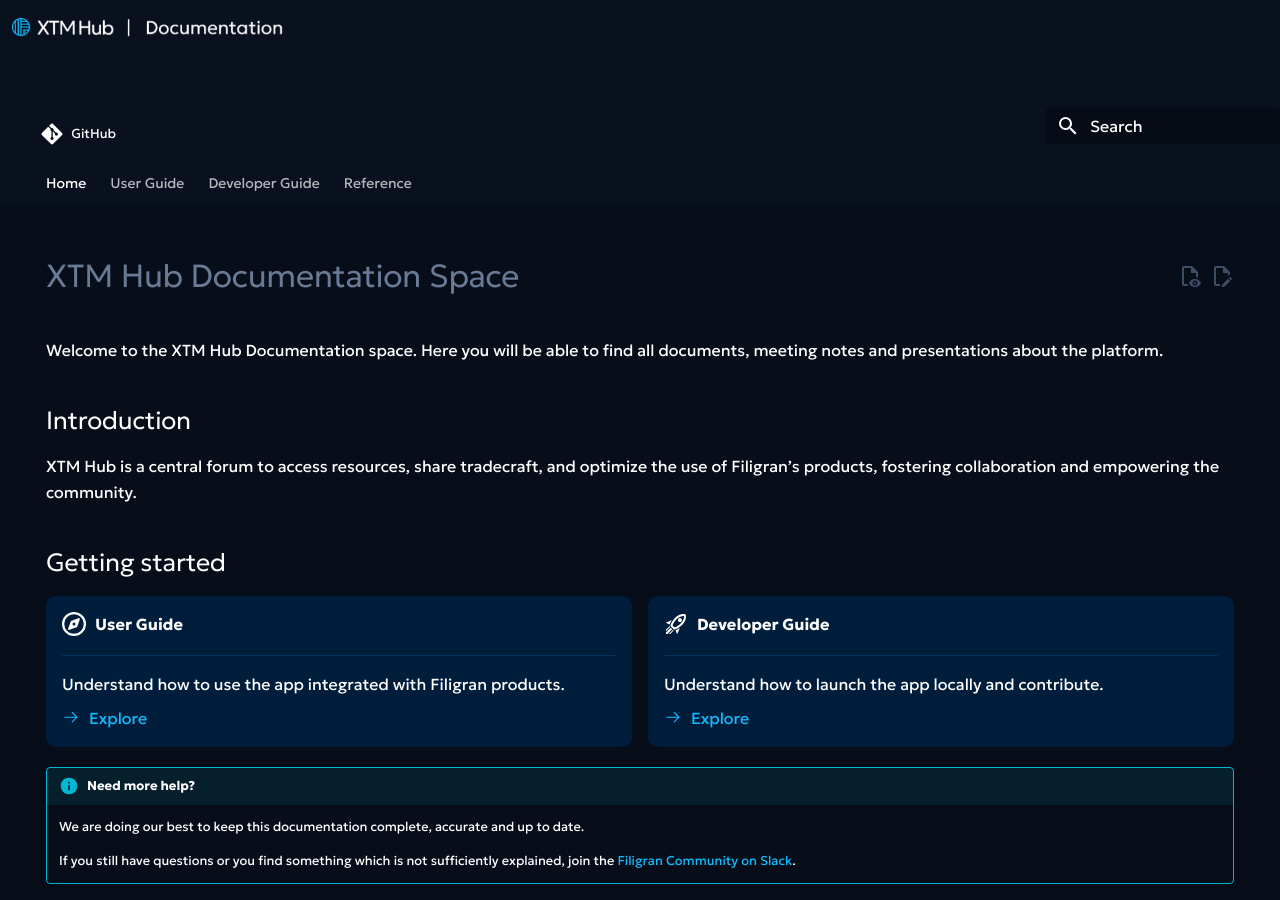
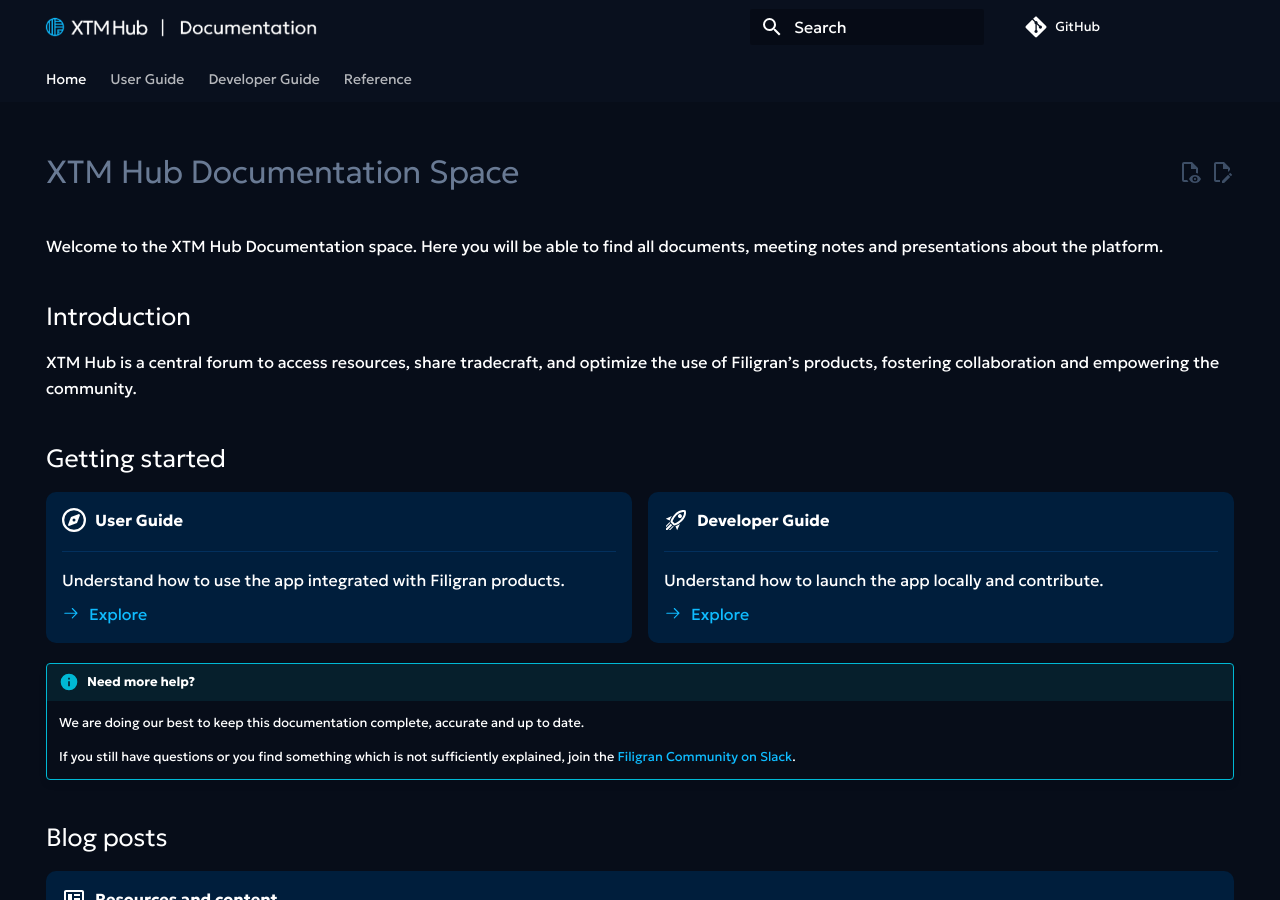
Before and after one commit to FiligranHQ/xtm-hub-docs, an MkDocs documentation site: the page built from docs/index.md, in a window 1280 px wide and 900 px high. Built offline with MkDocs 1.6.1 and Material for MkDocs 9.7.7, drawn with Linux system fonts in a browser that asks for light colours; comment, search, counter and statistics services are not loaded; the version menu is left out.

Commit message:
[docs] fix header

```diff
--- a/overrides/partials/header.html
+++ b/overrides/partials/header.html
@@ -5,7 +5,7 @@
 
 <!-- Header -->
 <header class="{{ class }}" data-md-component="header">
-    <nav class="md-header__inner md-grid" aria-label="{{ lang.t('header') }}"></nav>
+    <nav class="md-header__inner md-grid" aria-label="{{ lang.t('header') }}">
         <!-- Link to home -->
         <a
             href="{{ config.extra.homepage | d(nav.homepage.url, true) | url }}"
```
